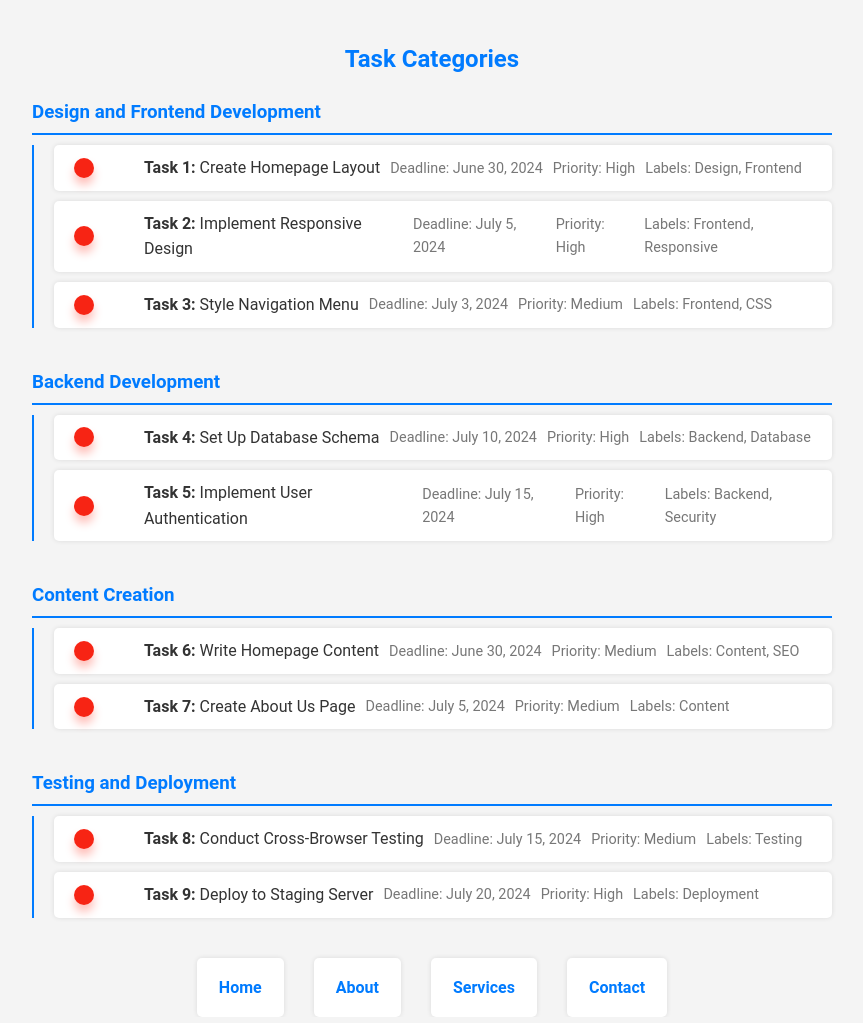
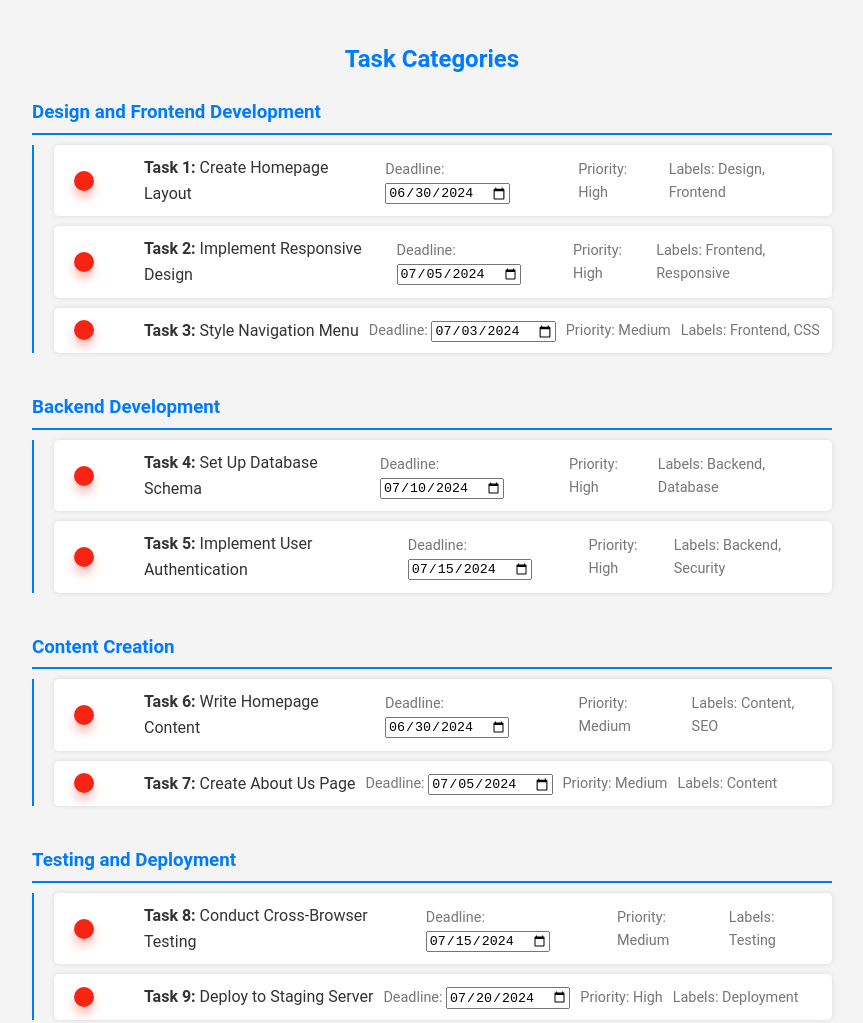
Before and after one commit to DharmaTeja3232/Task-, a plain HTML site: page index.html in a window 1280 px wide. Shown: the top 1023 px of the page, without its empty margins (208-1071 px from the left). Drawn offline with Linux system fonts and the light colour scheme.

Commit message:
Update index.html

```diff
--- a/index.html
+++ b/index.html
@@ -23,8 +23,8 @@
             <strong>Task 1:</strong> Create Homepage Layout
           </div>
           <div class="task-info">
-            <span class="deadline">Deadline: June 30, 2024</span>
-            <span class="priority">Priority: High</span>
+            <span class="deadline">Deadline: <input type="date" id="deadline1" value="2024-06-30"></span>
+            <span class="priority">Priority: <span class="priority-high">High</span></span>
             <span class="labels">Labels: Design, Frontend</span>
           </div>
           <div id="tick_mark"></div>
@@ -37,8 +37,8 @@
             <strong>Task 2:</strong> Implement Responsive Design
           </div>
           <div class="task-info">
-            <span class="deadline">Deadline: July 5, 2024</span>
-            <span class="priority">Priority: High</span>
+            <span class="deadline">Deadline: <input type="date" id="deadline2" value="2024-07-05"></span>
+            <span class="priority">Priority: <span class="priority-high">High</span></span>
             <span class="labels">Labels: Frontend, Responsive</span>
           </div>
           <div id="tick_mark"></div>
@@ -51,8 +51,8 @@
             <strong>Task 3:</strong> Style Navigation Menu
           </div>
           <div class="task-info">
-            <span class="deadline">Deadline: July 3, 2024</span>
-            <span class="priority">Priority: Medium</span>
+            <span class="deadline">Deadline: <input type="date" id="deadline3" value="2024-07-03"></span>
+            <span class="priority">Priority: <span class="priority-medium">Medium</span></span>
             <span class="labels">Labels: Frontend, CSS</span>
           </div>
           <div id="tick_mark"></div>
@@ -72,8 +72,8 @@
             <strong>Task 4:</strong> Set Up Database Schema
           </div>
           <div class="task-info">
-            <span class="deadline">Deadline: July 10, 2024</span>
-            <span class="priority">Priority: High</span>
+            <span class="deadline">Deadline: <input type="date" id="deadline4" value="2024-07-10"></span>
+            <span class="priority">Priority: <span class="priority-high">High</span></span>
             <span class="labels">Labels: Backend, Database</span>
           </div>
           <div id="tick_mark"></div>
@@ -86,8 +86,8 @@
             <strong>Task 5:</strong> Implement User Authentication
           </div>
           <div class="task-info">
-            <span class="deadline">Deadline: July 15, 2024</span>
-            <span class="priority">Priority: High</span>
+            <span class="deadline">Deadline: <input type="date" id="deadline5" value="2024-07-15"></span>
+            <span class="priority">Priority: <span class="priority-high">High</span></span>
             <span class="labels">Labels: Backend, Security</span>
           </div>
           <div id="tick_mark"></div>
@@ -107,8 +107,8 @@
             <strong>Task 6:</strong> Write Homepage Content
           </div>
           <div class="task-info">
-            <span class="deadline">Deadline: June 30, 2024</span>
-            <span class="priority">Priority: Medium</span>
+            <span class="deadline">Deadline: <input type="date" id="deadline6" value="2024-06-30"></span>
+            <span class="priority">Priority: <span class="priority-medium">Medium</span></span>
             <span class="labels">Labels: Content, SEO</span>
           </div>
           <div id="tick_mark"></div>
@@ -121,8 +121,8 @@
             <strong>Task 7:</strong> Create About Us Page
           </div>
           <div class="task-info">
-            <span class="deadline">Deadline: July 5, 2024</span>
-            <span class="priority">Priority: Medium</span>
+            <span class="deadline">Deadline: <input type="date" id="deadline7" value="2024-07-05"></span>
+            <span class="priority">Priority: <span class="priority-medium">Medium</span></span>
             <span class="labels">Labels: Content</span>
           </div>
           <div id="tick_mark"></div>
@@ -142,8 +142,8 @@
             <strong>Task 8:</strong> Conduct Cross-Browser Testing
           </div>
           <div class="task-info">
-            <span class="deadline">Deadline: July 15, 2024</span>
-            <span class="priority">Priority: Medium</span>
+            <span class="deadline">Deadline: <input type="date" id="deadline8" value="2024-07-15"></span>
+            <span class="priority">Priority: <span class="priority-medium">Medium</span></span>
             <span class="labels">Labels: Testing</span>
           </div>
           <div id="tick_mark"></div>
@@ -156,8 +156,8 @@
             <strong>Task 9:</strong> Deploy to Staging Server
           </div>
           <div class="task-info">
-            <span class="deadline">Deadline: July 20, 2024</span>
-            <span class="priority">Priority: High</span>
+            <span class="deadline">Deadline: <input type="date" id="deadline9" value="2024-07-20"></span>
+            <span class="priority">Priority: <span class="priority-high">High</span></span>
             <span class="labels">Labels: Deployment</span>
           </div>
           <div id="tick_mark"></div>
@@ -170,10 +170,10 @@
 <!-- Navigation Menu -->
 <nav>
   <ul>
-    <li><a href="#">Home</a></li>
-    <li><a href="#">About</a></li>
-    <li><a href="#">Services</a></li>
-    <li><a href="#">Contact</a></li>
+    <li><a href="https://dharmateja3232.github.io/Portfolio/">Home</a></li>
+    <li><a href="https://dharmateja3232.github.io/Portfolio/#about">About</a></li>
+    <li><a href="https://dharmateja3232.github.io/Portfolio/">Services</a></li>
+    <li><a href="https://dharmateja3232.github.io/Portfolio/#contact">Contact</a></li>
   </ul>
 </nav>
 
```
